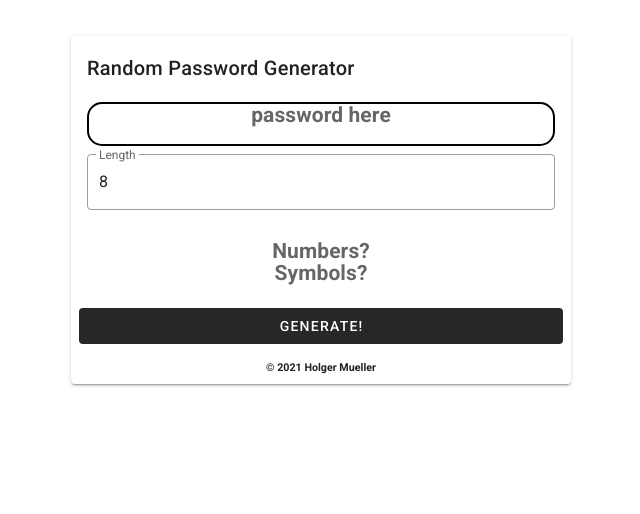
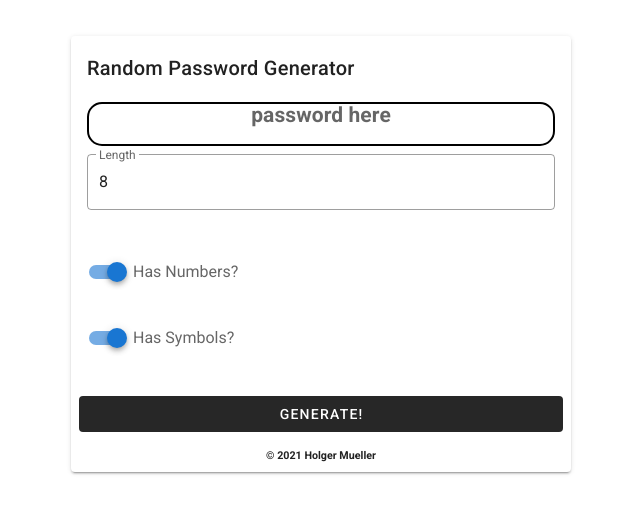
Before and after one commit to Holgermueller/passgen, a Vue app: page / in a window 1280 px wide. Shown: the part 150-664 px from the top of the page, without its empty margins (319-959 px from the left). Built offline with nearby package versions, Linux system fonts and the light colour scheme.

Commit message:
can specify if user wants numbers andor symbols

```diff
--- a/src/components/PasswordGenerator.vue
+++ b/src/components/PasswordGenerator.vue
@@ -16,8 +16,8 @@
                 outlined
               >
               </v-text-field>
-              <h2>Numbers?</h2>
-              <h2>Symbols?</h2>
+              <v-switch v-model="hasNumbers" label="Has Numbers?"></v-switch>
+              <v-switch v-model="hasSymbols" label="Has Symbols?"></v-switch>
             </v-form>
           </v-card-text>
 
@@ -54,9 +54,11 @@ export default {
 
   methods: {
     generatePassword() {
-      console.log(this.length);
+      console.log(this.hasNumbers);
       this.$store.dispatch("generatePassword", {
         length: this.length,
+        hasNumbers: this.hasNumbers,
+        hasSymbols: this.hasSymbols,
       });
     },
   },
--- a/src/store/PassGen/index.js
+++ b/src/store/PassGen/index.js
@@ -20,8 +20,8 @@ export default {
       let symbols = "!@#$%^&*_-+=";
       let length = payload.length;
 
-      let hasNumbers = true;
-      let hasSymbols = true;
+      let hasNumbers = payload.hasNumbers;
+      let hasSymbols = payload.hasSymbols;
 
       let chars = alpha;
 
```
